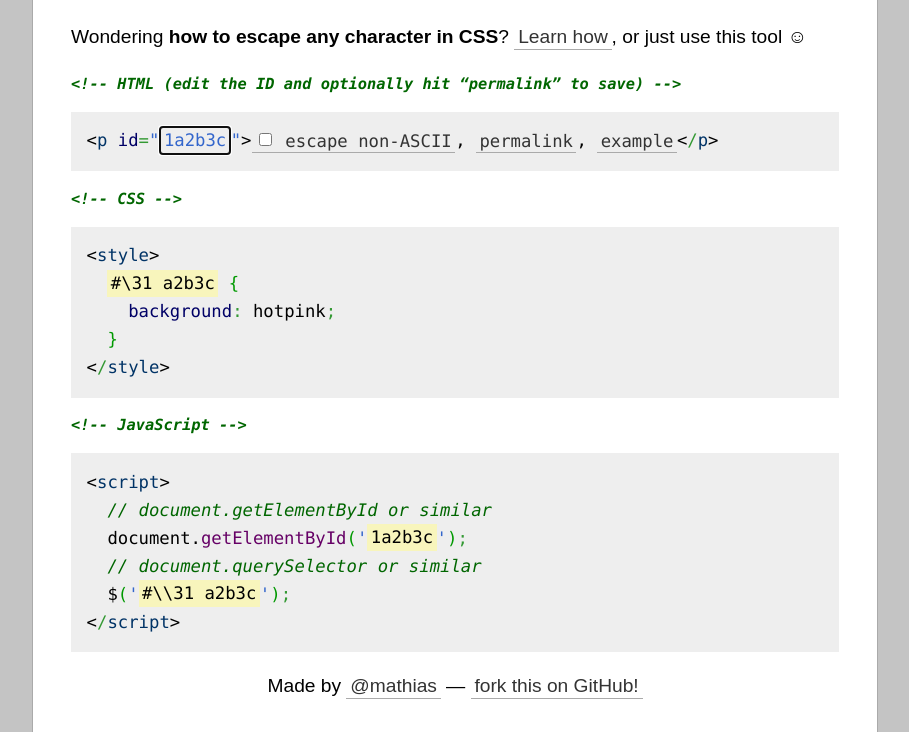
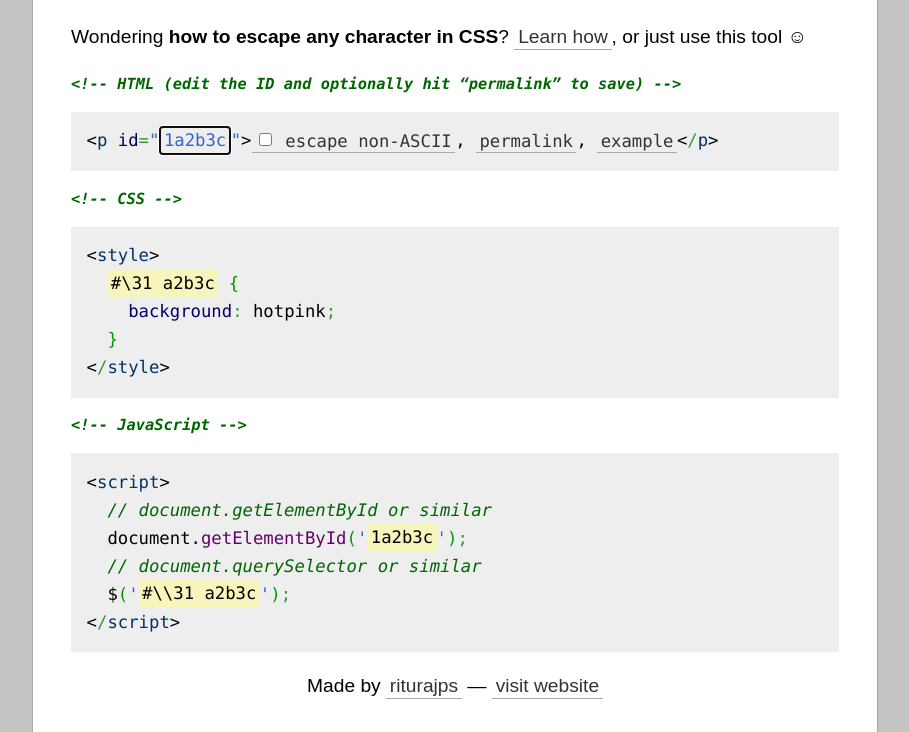
Before and after one commit to RituRajPS-Official/Tools, a plain HTML site: page css-escapes/index.html in a window 1280 px wide. Shown: the part 68-800 px from the top of the page, without its empty margins (185-1094 px from the left). Drawn offline with Linux system fonts and the light colour scheme.

Commit message:
Update index.html

```diff
--- a/css-escapes/index.html
+++ b/css-escapes/index.html
@@ -18,6 +18,6 @@
 <pre><code><span class=sc2>&lt;<span class=element>style</span>></span><br>  <mark>#\31 a2b3c</mark> <span class=parens>{</span><br>    <span class=property>background</span><span class=symbol>:</span> hotpink<span class=symbol>;</span><br>  <span class=parens>}</span><br><span class=sc2>&lt;<span class=symbol>/</span><span class=element>style</span>></span></code></pre>
 <h2>JavaScript</h2>
 <pre><code><span class=sc2>&lt;<span class=element>script</span>><br>  <span class=comment>// document.getElementById or similar</span><br>  document.<span class=method>getElementById</span><span class=parens>(</span><span class=quote>'</span><mark>1a2b3c</mark><span class=quote>'</span><span class=parens>)</span><span class=symbol>;</span> <span class=comment id=empty-comment>// note: no way to make this work!</span><br>  <span class=comment>// document.querySelector or similar</span><br>  $<span class=parens>(</span><span class=quote>'<mark>#\\31 a2b3c</mark>'</span><span class=parens>)</span><span class=symbol>;</span><br>&lt;<span class=symbol>/</span><span class=element>script</span>></span></code></pre>
-<p id=footer>Made by <a href=https://mathiasbynens.be/>@mathias</a> — <a href=https://github.com/mathiasbynens/mothereff.in/tree/master/css-escapes>fork this on GitHub!</a></p>
+<p id=footer>Made by <a href=https://riturajps-official.blogspot.com//>riturajps</a> — <a href=https://riturajpsofficial.blogspot.com/>visit website</a></p>
 <script src=vendor/jsesc.js></script>
 <script src=eff.js></script>
```
